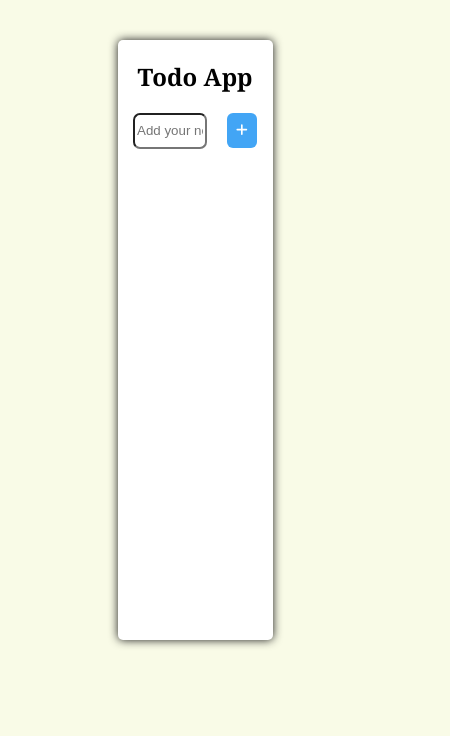
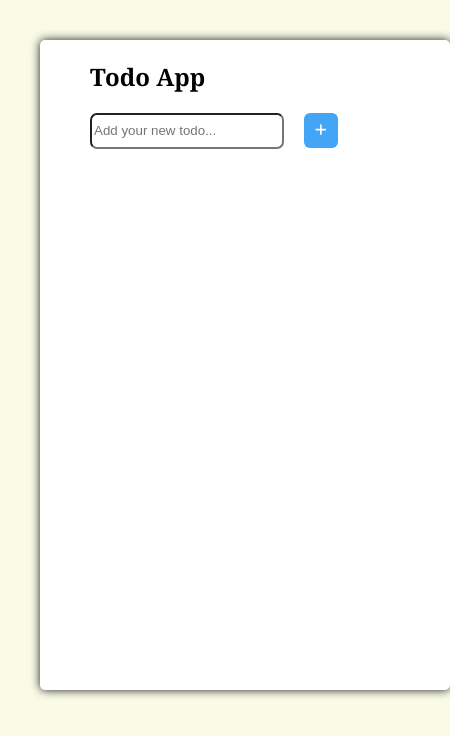
Before and after one commit to fatihkabay/todo-list-react, a React (Create React App) app: page / in a window 390 px wide. Shown: the top 736 px of the page, 450 px wide, since content can reach past the window. Built offline with nearby package versions, Linux system fonts and the light colour scheme.

Commit message:
the project continues

```diff
--- a/src/App.css
+++ b/src/App.css
@@ -7,13 +7,15 @@
   border-radius: 5px;
   box-shadow: 0 0 10px 0 rgb(27, 27, 27);
   margin: auto;
-  min-height: 600px;
-  max-width: 500px;
+  min-height: 650px;
+  max-width: 600px;
+  align-items: flex-start;
+  padding: 0 50px;
 }
 
 .task-input {
   height: 30px;
-  width: 70%;
+  width: 80%;
   border-radius: 7px;
 }
 
@@ -33,6 +35,9 @@
 .list-item {
   display: flex;
   gap: 5px;
+  background-color: #eeeeee;
+  align-items: center;
+  border-radius: 5px;
 }
 
 .todo-list {
@@ -43,6 +48,7 @@
 }
 
 button {
+  height: 25px;
   border-width: 0;
   cursor: pointer;
 }
@@ -52,6 +58,16 @@ button {
 }
 
 .todo-text {
-   width: 130px;
+   display: flex;
+   width: 220px;
+   align-items: center;
+   height: 40px;
+   padding: 0 20px;
+}
+
+@media screen and (max-width: 426px){
+  .container{
+    width: 100%;
+  }
 
 }
--- a/src/components/AddTodo.jsx
+++ b/src/components/AddTodo.jsx
@@ -32,19 +32,17 @@ const Todoapp = ({ input, setInput, todos, setTodos, editTodo, setEditTodo }) =>
   return (
     <div className="add-todo-container">
       <input
-
         type="text"
         placeholder= "Add your new todo..."
         className="task-input"
         value={input}
         required
         onChange={onInputChange}
-
       />
 
 
       <button onClick={onClickAdd} className="button-add" type="submit">
-       {editTodo ? <FontAwesomeIcon color="#FFB300" icon={faPenToSquare} />   : <FontAwesomeIcon color="#fff" icon={faPlus} />}
+       {editTodo ? <FontAwesomeIcon color="#fff" icon={faPenToSquare} />   : <FontAwesomeIcon color="#fff" icon={faPlus} />}
       </button>
       </div>
 
--- a/src/components/TodoList.jsx
+++ b/src/components/TodoList.jsx
@@ -22,24 +22,24 @@ const TodoList = ({ todos, setTodos, setEditTodo }) => {
     setTodos(todos.filter((todo) => todo.id !== id));
   };
   return (
-    <div className="todo-list">
+    <div className="todo-list" >
       {todos.map((todo) => (
 
           <div className="list-item" key={todo.id}>
-          <div className={todo.completed ? 'completed-todo todo-text' : 'todo-text'}>{todo.title}</div>
+          <div min="3" className={todo.completed ? 'completed-todo todo-text' : 'todo-text'} >{todo.title}</div>
             <button className="button-complete task-button" onClick={() => handleComplete(todo)}>
               <FontAwesomeIcon color="#43A047" icon={faCheckCircle} />
             </button>
             <button className="button-edit task-button" onClick={() => handleEdit(todo)}>
               <i className="fa fa-edit" />
-              <FontAwesomeIcon color="#FFB300" icon={faEdit} />
+              <FontAwesomeIcon color="#FB8C00" icon={faEdit} />
             </button>
             <button className="button-delete task-button" onClick={() => handleDelete(todo)}>
               <i className="fa fa-trash" />
               <FontAwesomeIcon color="#D32F2F" icon={faTrash} />
             </button>
+
           </div>
-
       ))}
     </div>
   );
```
